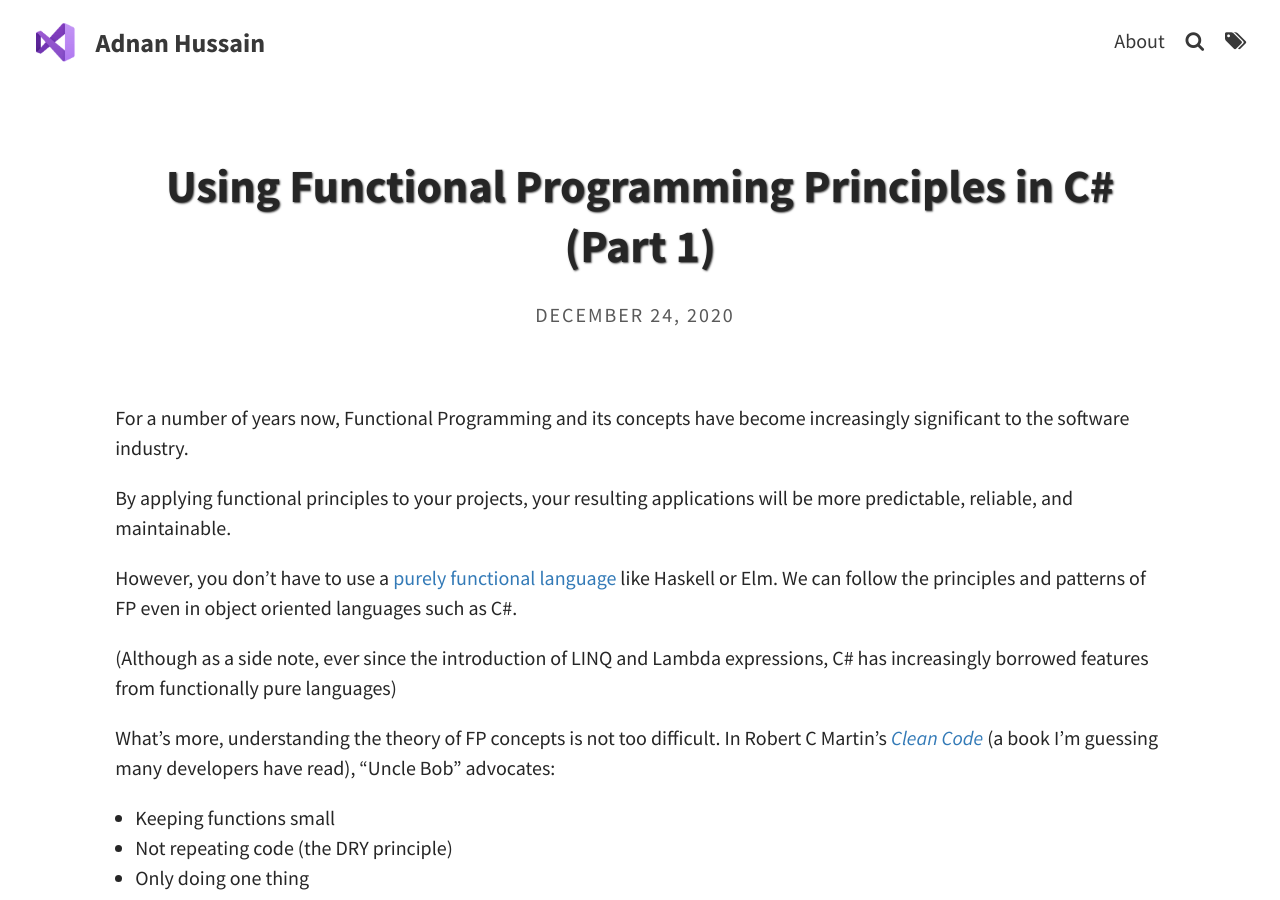
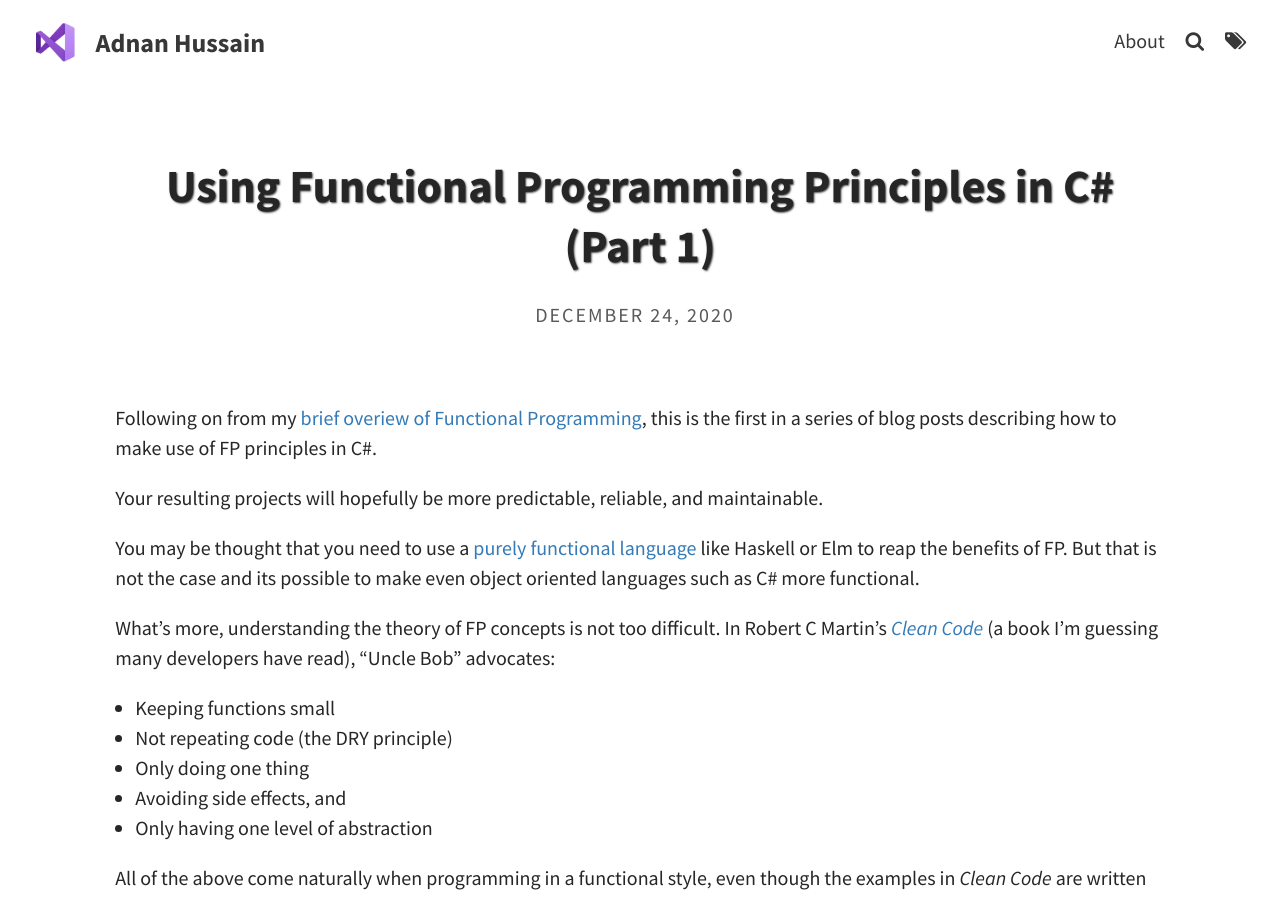
Before and after one commit to axhussain/axhussain.github.io, a Jekyll site: the page built from _posts/2020-12-24-using-fp-in-csharp-pt1.md, in a window 1280 px wide and 900 px high. Built offline with Jekyll 4.4.1, drawn with Linux system fonts in a browser that asks for light colours; comment, search, counter and statistics services are not loaded.

Commit message:
Add hyperlinks between blog posts

```diff
--- a/_posts/2020-12-24-using-fp-in-csharp-pt1.md
+++ b/_posts/2020-12-24-using-fp-in-csharp-pt1.md
@@ -6,15 +6,13 @@
 excerpt_separator: <!--more-->
 ---
 
-For a number of years now, Functional Programming and its concepts have become increasingly significant to the software industry.
+Following on from my <a href="/2020/12/22/a-look-at-functional-programming.html">brief overiew of Functional Programming</a>, this is the first in a series of blog posts describing how to make use of FP principles in C#.
 
-By applying functional principles to your projects, your resulting applications will be more predictable, reliable, and maintainable.
+Your resulting projects will hopefully be more predictable, reliable, and maintainable.
 
 <!--more-->
 
-However, you don't have to use a [purely functional language](https://en.wikipedia.org/wiki/List_of_programming_languages_by_type#Functional_languages) like Haskell or Elm. We can follow the principles and patterns of FP even in object oriented languages such as C#.
-
-(Although as a side note, ever since the introduction of LINQ and Lambda expressions, C# has increasingly borrowed features from functionally pure languages)
+You may be thought that you need to use a [purely functional language](https://en.wikipedia.org/wiki/List_of_programming_languages_by_type#Functional_languages) like Haskell or Elm to reap the benefits of FP. But that is not the case and its possible to make even object oriented languages such as C# more functional.
 
 What's more, understanding the theory of FP concepts is not too difficult. In Robert C Martin's [*Clean Code*](https://www.amazon.co.uk/dp/0132350882/) (a book I'm guessing many developers have read), "Uncle Bob" advocates:
 - Keeping functions small
```
Also changed, not shown: _posts/2020-12-22-a-look-at-functional-programming.md (+5 -0 lines).
